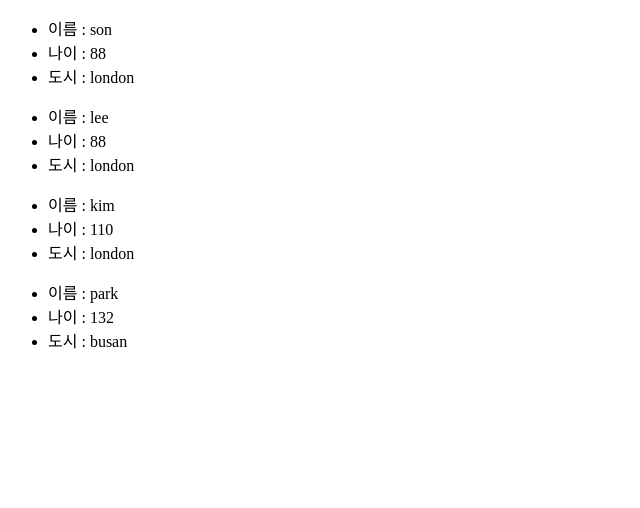
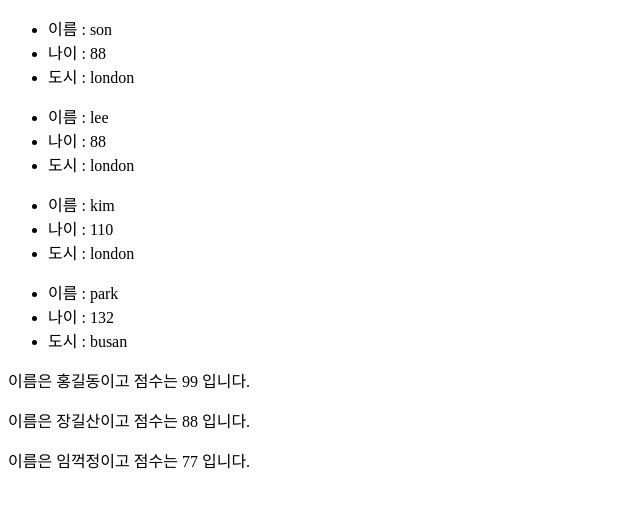
Before and after one commit to yumin359/react, a React (Vite) app: page / in a window 1280 px wide. Shown: the top 508 px of the page, without its empty margins (0-640 px from the left). Built offline with nearby package versions, Linux system fonts and the light colour scheme.

Commit message:
0701 jsx 내에서 {}로 js 코드 작성 가능

```diff
--- a/src/App8.jsx
+++ b/src/App8.jsx
@@ -11,6 +11,14 @@ function MyComp1({ name = "son", age = 44, city = "london" }) {
   );
 }
 
+function MyComp2({ score, name }) {
+  return (
+    <p>
+      이름은 {name}이고 점수는 {score} 입니다.
+    </p>
+  );
+}
+
 function App8() {
   return (
     <>
@@ -18,6 +26,10 @@ function App8() {
       <MyComp1 name={"lee"} />
       <MyComp1 name={"kim"} age={55} />
       <MyComp1 name={"park"} age={66} city={"busan"} />
+      {/* 연습 : <p> 이름은 홍길동이고 점수는 99 입니다. */}
+      <MyComp2 score={99} name={"홍길동"} />
+      <MyComp2 score={88} name={"장길산"} />
+      <MyComp2 score={77} name={"임꺽정"} />
     </>
   );
 }
```
